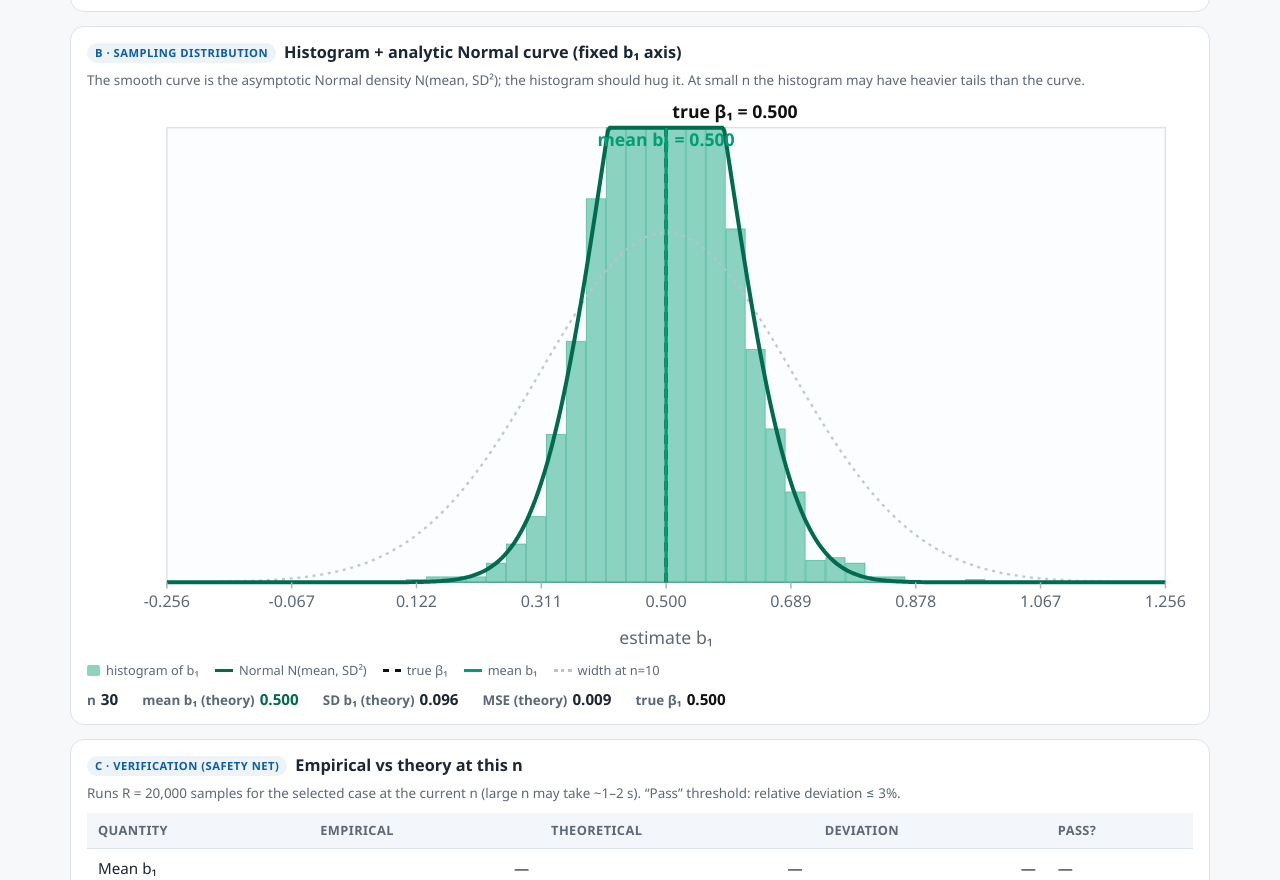
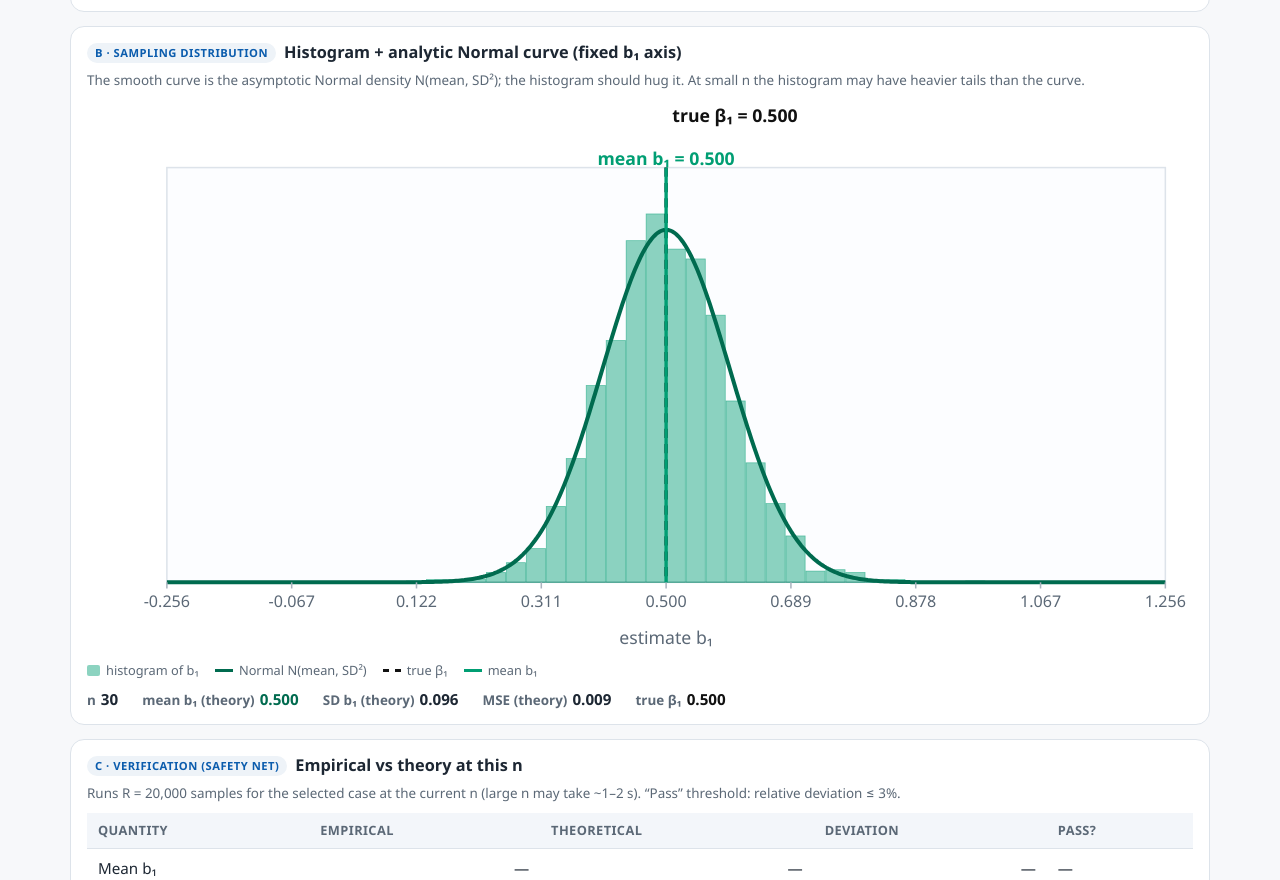
Before and after one commit to Thanhvh/regression-estimator-visual-lab, a plain HTML site: page 03_consistency.html in a window 1280 px wide. Shown: the part 797-1677 px from the top of the page. Drawn offline with Linux system fonts and the light colour scheme.

Commit message:
Lesson 3: autoscale y-axis, smooth Normal curve, fix label overlap
Display-only change to the CHARTS block (engine, four-case definitions and the
verification panel are untouched; the 4×2 verification numbers are unchanged).
- Histogram y-axis now AUTOSCALES each redraw so the analytic density peak fills
  ~85% of the frame; removed the fixed y-ceiling and all height clamping.
- Normal curve drawn smooth at per-pixel resolution (480 pts) with no clamp, so
  at large n it is a tall, narrow spike — not a flat top. Histogram shares the
  same autoscaled y so it still hugs the curve.
- The collapse now reads as shrinking WIDTH on the unchanged fixed x-axis.
- Removed the "width at n=10" reference curve and its legend item.
- Top reference labels (true β₁ / limit / mean b₁) staggered on three vertical
  rows so they never overlap (e.g. case B where mean and limit share an x).
- spec 4(B)/6.3 updated to match.

Co-Authored-By: Claude Opus 4.8 <noreply@anthropic.com>

```diff
--- a/03_consistency.html
+++ b/03_consistency.html
@@ -184,7 +184,6 @@ footer{margin-top:26px;color:var(--muted);font-size:.8rem;text-align:center;bord
       <span class="it"><span class="sw" style="border-top-color:var(--truth);border-top-style:dashed"></span>true β₁</span>
       <span class="it"><span class="sw" style="border-top-color:var(--estimate)"></span>mean b₁</span>
       <span class="it" id="lgLimit" style="display:none"><span class="sw" style="border-top-color:var(--resid);border-top-style:dashed"></span>limit (n→∞)</span>
-      <span class="it"><span class="sw" style="border-top-color:var(--shadow);border-top-style:dotted"></span>width at n=10</span>
     </div>
     <div class="statbar">
       <span><span class="k">n</span><b id="stN">30</b></span>
@@ -354,10 +353,9 @@ function computeAxis(){
   const SD0 = t0.sd, center0 = t0.mean;
   const limit = theory(state.caseId, p).limit;
   const b1 = FIXED.beta1;
-  const lo = Math.min(b1, center0, limit) - 4 * SD0;
+  const lo = Math.min(b1, center0, limit) - 4 * SD0;     // FIXED x-axis (unchanged)
   const hi = Math.max(b1, center0, limit) + 4 * SD0;
-  const yCeil = 1.3 / (SD0 * Math.sqrt(2 * Math.PI));     // ≈1.3× the peak density at n_min
-  state.axis = { lo, hi, yCeil, SD0, center0, limit };
+  state.axis = { lo, hi, SD0, center0, limit };          // y-axis autoscales per redraw (in render)
 }
 
 /* density-normalized histogram counts over the fixed axis */
@@ -373,16 +371,21 @@ function histDensity(){
 
 function render(){
   const svg = document.getElementById("svgHist"); svg.innerHTML = "";
-  const W = 720, H = 360, m = { l: 52, r: 18, t: 18, b: 46 };
+  const W = 720, H = 360, m = { l: 52, r: 18, t: 44, b: 46 };
   const ax = state.axis, p = P(), th = theory(state.caseId, p);
   const sx = linScale(ax.lo, ax.hi, m.l, W - m.r);
   const plotH = H - m.t - m.b, pb = H - m.b;
-  const sy = d => pb - clamp(d / ax.yCeil, 0, 1) * plotH;
+  // AUTOSCALE the y-axis on every redraw: the analytic density peak fills ~85% of
+  // the frame height — recomputed for the current n. No clamping anywhere, so at
+  // large n the Normal curve is a tall, narrow SPIKE (not a flat top), and the
+  // "collapse" reads as shrinking WIDTH on the FIXED x-axis, not falling height.
+  const peak = 1 / (th.sd * Math.sqrt(2 * Math.PI));
+  const sy = d => pb - (d / peak) * 0.85 * plotH;
 
   svg.appendChild(el("rect", { x: m.l, y: m.t, width: W - m.l - m.r, height: plotH, fill: "#fcfdff", stroke: "var(--line)" }));
   svg.appendChild(el("line", { x1: m.l, y1: pb, x2: W - m.r, y2: pb, stroke: "#aab4bf" }));
 
-  // histogram bars (empirical)
+  // histogram bars (density-normalized; share the autoscaled y so they hug the curve)
   const { dens, binW } = histDensity();
   for (let i = 0; i < N_BINS; i++){
     if (dens[i] <= 0) continue;
@@ -391,34 +394,31 @@ function render(){
       fill: "var(--estimate)", "fill-opacity": .45, stroke: "var(--estimate)", "stroke-opacity": .55, "stroke-width": .5 }));
   }
 
-  // faint Normal curve at n=n_min (starting width reference)
-  const curve = (mu, sd, stroke, width, dash, op) => {
-    let d = ""; const NP = 480;
-    for (let i = 0; i <= NP; i++){ const xx = ax.lo + (ax.hi - ax.lo) * i / NP; const yy = Math.min(normPDF(xx, mu, sd), ax.yCeil);
-      d += (i ? "L" : "M") + sx(xx).toFixed(2) + "," + sy(yy).toFixed(2) + " "; }
-    svg.appendChild(el("path", { d, fill: "none", stroke, "stroke-width": width, "stroke-dasharray": dash || "0", "stroke-opacity": op == null ? 1 : op }));
-  };
-  curve(ax.center0, ax.SD0, "var(--shadow)", 1.5, "2 3", .9);          // width at n_min
-  // analytic Normal curve at current n (per-pixel resolution; spike clamps to ceiling)
-  curve(th.mean, th.sd, "var(--estimate-dk)", 2.6);
+  // analytic Normal curve N(mean, SD²) at per-pixel resolution (480 pts), NO clamp
+  let d = ""; const NP = 480;
+  for (let i = 0; i <= NP; i++){ const xx = ax.lo + (ax.hi - ax.lo) * i / NP;
+    d += (i ? "L" : "M") + sx(xx).toFixed(2) + "," + sy(normPDF(xx, th.mean, th.sd)).toFixed(2) + " "; }
+  svg.appendChild(el("path", { d, fill: "none", stroke: "var(--estimate-dk)", "stroke-width": 2.6 }));
 
-  // x ticks
+  // x ticks (FIXED axis)
   for (let i = 0; i <= 8; i++){ const v = ax.lo + (ax.hi - ax.lo) * i / 8;
     svg.appendChild(el("line", { x1: sx(v), y1: pb, x2: sx(v), y2: pb + 4, stroke: "#aab4bf" }));
     svg.appendChild(el("text", { x: sx(v), y: pb + 16, "text-anchor": "middle", "font-size": 10.5, fill: "var(--muted)" }, fmt3(v))); }
   svg.appendChild(el("text", { x: (m.l + W - m.r) / 2, y: H - 6, "text-anchor": "middle", "font-size": 11.5, fill: "var(--muted)" }, "estimate b₁"));
 
-  // vertical reference lines
+  // vertical reference lines; labels on THREE distinct rows above the plot (no overlap,
+  // even when mean and limit share the same x — as in case B).
   const vline = (xv, color, dash, label, ty, anchor) => {
     const X = sx(clamp(xv, ax.lo, ax.hi));
     svg.appendChild(el("line", { x1: X, y1: m.t, x2: X, y2: pb, stroke: color, "stroke-width": 2.2, "stroke-dasharray": dash ? "6 4" : "0" }));
     const tx = anchor === "end" ? X - 4 : anchor === "start" ? X + 4 : X;
     svg.appendChild(el("text", { x: tx, y: ty, "text-anchor": anchor || "middle", "font-size": 11.5, "font-weight": 700, fill: color }, label));
   };
-  vline(FIXED.beta1, "var(--truth)", true, `true β₁ = ${fmt3(FIXED.beta1)}`, m.t - 6, "start");
+  const ROW1 = 14, ROW2 = 28, ROW3 = 42;
+  vline(FIXED.beta1, "var(--truth)", true, `true β₁ = ${fmt3(FIXED.beta1)}`, ROW1, "start");
   if (Math.abs(ax.limit - FIXED.beta1) > 1e-9)
-    vline(ax.limit, "var(--resid)", true, `limit = ${fmt3(ax.limit)}`, m.t - 6, "end");
-  vline(th.mean, "var(--estimate)", false, `mean b₁ = ${fmt3(th.mean)}`, m.t + 12, "middle");
+    vline(ax.limit, "var(--resid)", true, `limit = ${fmt3(ax.limit)}`, ROW2, "end");
+  vline(th.mean, "var(--estimate)", false, `mean b₁ = ${fmt3(th.mean)}`, ROW3, "middle");
 }
 
 /* =====================================================================
```
Also changed, not shown: 1 other file.
